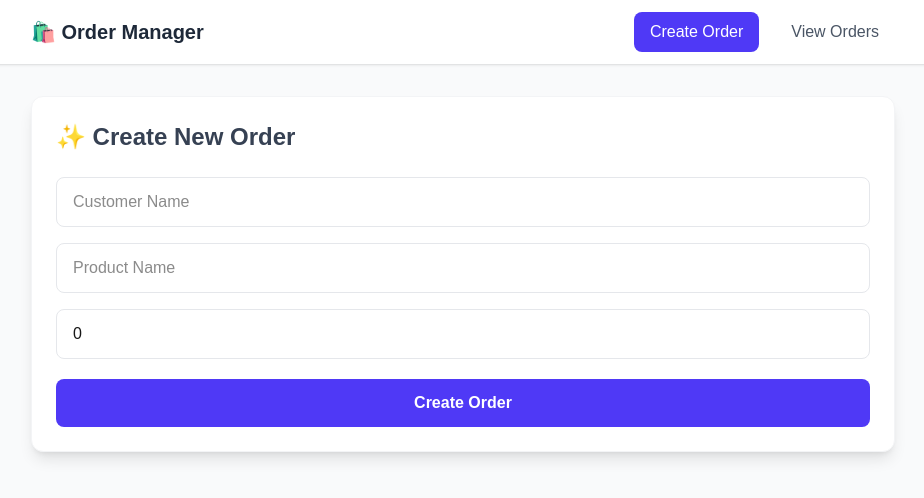
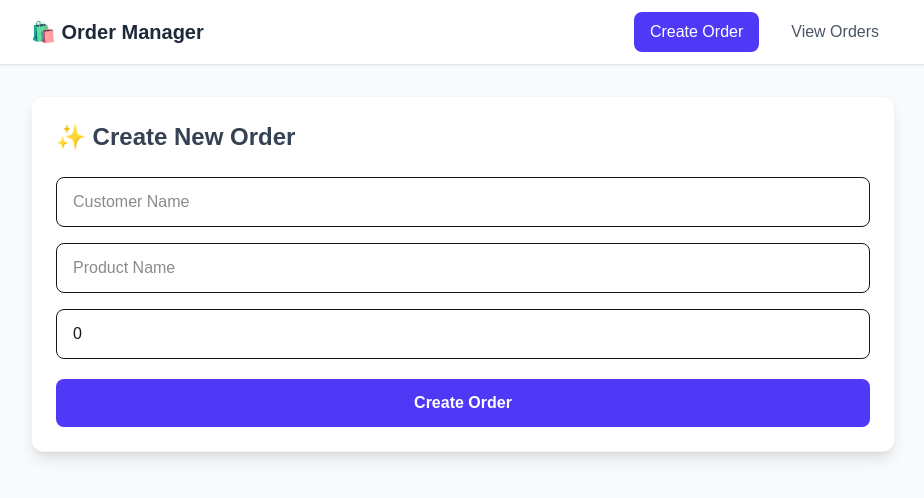
Before and after one commit to Shreya728/order-frontend, a Next.js app: page / in a window 1280 px wide. Shown: the top 498 px of the page, without its empty margins (177-1101 px from the left). Built offline with nearby package versions, Linux system fonts and the light colour scheme.

Commit message:
Update index.js

```diff
--- a/pages/index.js
+++ b/pages/index.js
@@ -121,7 +121,7 @@ export default function Home() {
                   placeholder="Customer Name"
                   value={formData.customer_name}
                   onChange={(e) => setFormData({...formData, customer_name: e.target.value})}
-                  className="w-full px-4 py-3 rounded-lg border border-gray-200 focus:ring-2 focus:ring-indigo-500 outline-none"
+                  className="w-full px-4 py-3 rounded-lg border border-black-200 focus:ring-2 focus:ring-indigo-500 outline-none"
                   required
                 />
                 <input
@@ -130,7 +130,7 @@ export default function Home() {
                   placeholder="Product Name"
                   value={formData.product_name}
                   onChange={(e) => setFormData({...formData, product_name: e.target.value})}
-                  className="w-full px-4 py-3 rounded-lg border border-gray-200 focus:ring-2 focus:ring-indigo-500 outline-none"
+                  className="w-full px-4 py-3 rounded-lg border border-black-200 focus:ring-2 focus:ring-indigo-500 outline-none"
                   required
                 />
                 <input
@@ -139,7 +139,7 @@ export default function Home() {
                   placeholder="Price"
                   value={formData.price}
                   onChange={(e) => setFormData({...formData, price: parseFloat(e.target.value)})}
-                  className="w-full px-4 py-3 rounded-lg border border-gray-200 focus:ring-2 focus:ring-indigo-500 outline-none"
+                  className="w-full px-4 py-3 rounded-lg border border-black-200 focus:ring-2 focus:ring-indigo-500 outline-none"
                   step="0.01"
                   required
                 />
```
